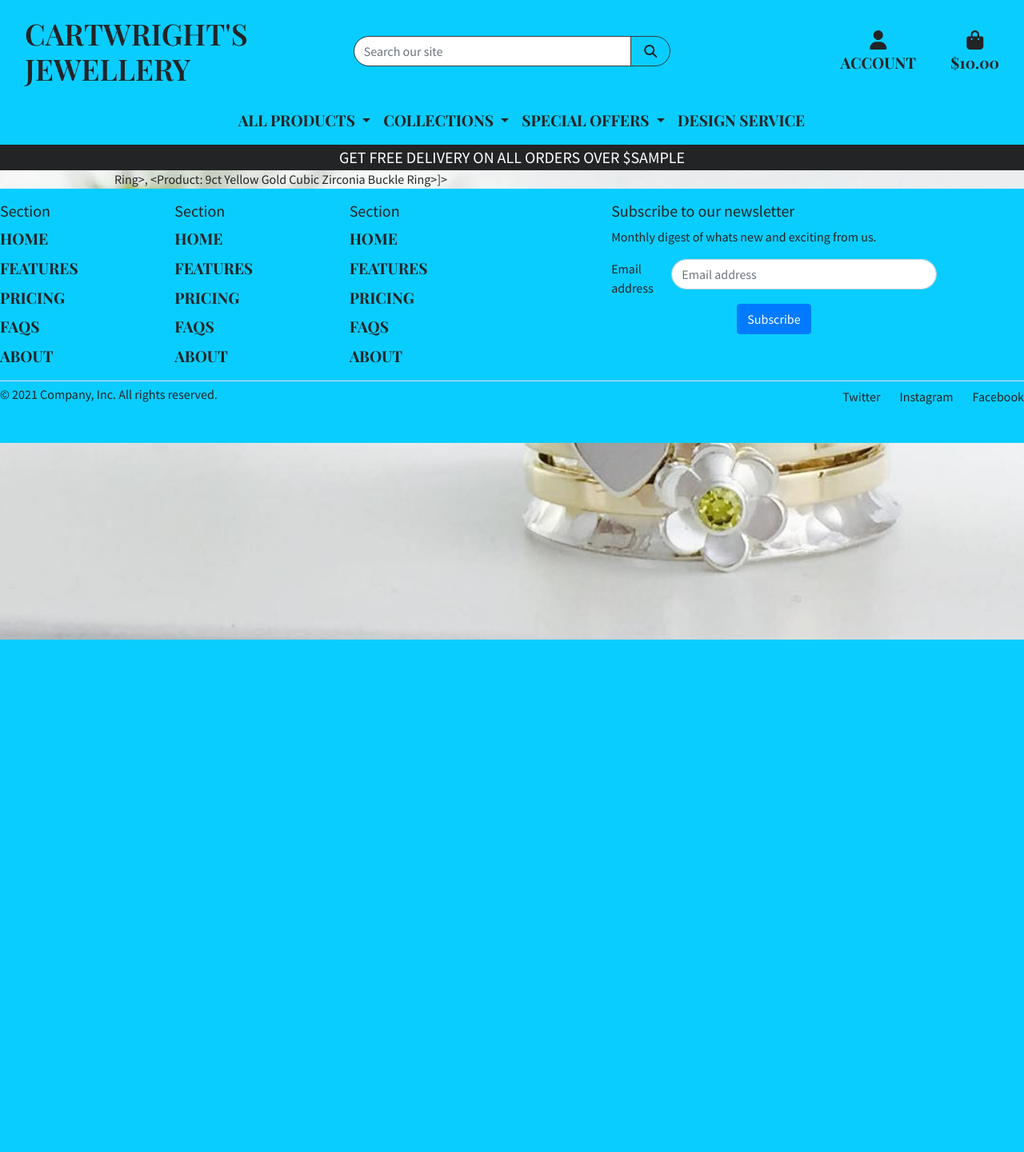
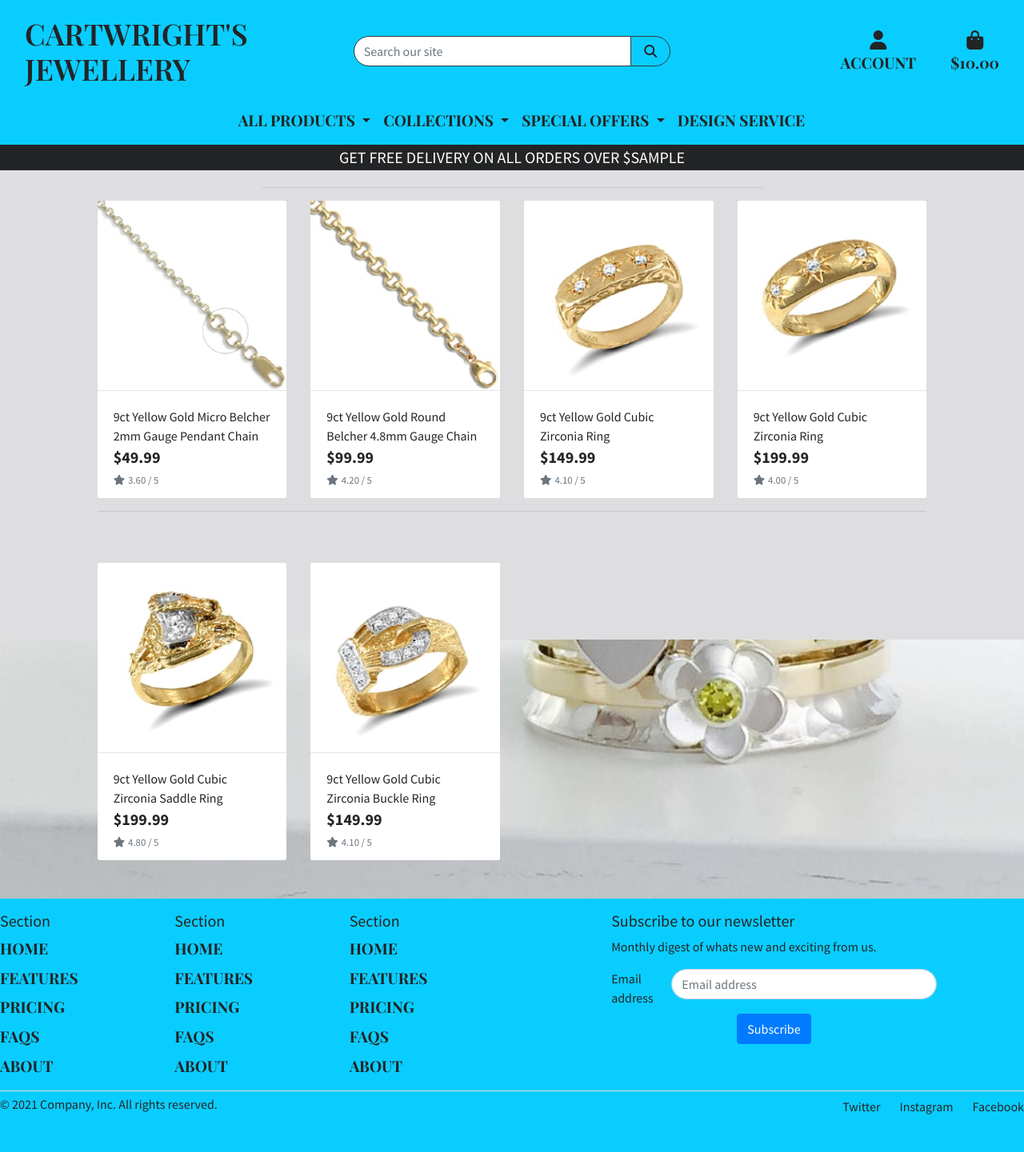
Before and after one commit to andywales83/Cartwrights-Jewellery-Goldsmiths, a Django app: template products/templates/products/products.html in a window 1280 px wide. Shown: the whole page at 80% size. Before the commit the page ends 800 px from the top, so only its background shows below. Run offline with Django 3.2, Linux system fonts and the light colour scheme; data comes from the database, SQL or seed files in the repository; both versions use the stored data as it was after the commit; tables that the repository leaves empty hold one stand-in row (values such as "Sample post"); the template is opened without the code that fills it: values that come from a table or form of the project are taken from there, most other values are stand-ins (such as "Sample title", 1, 10 or a date in 2020); some libraries are stand-ins or nearby versions.

Commit message:
Started product template / Add additiona product images and amend fixtures

```diff
--- a/products/templates/products/products.html
+++ b/products/templates/products/products.html
@@ -10,12 +10,71 @@
 {% endblock %}
 
 {% block content %}
-<div class="container">
+    <div class="overlay"></div>
+    <div class="container-fluid">
+        <div class="row">
+            <div class="col text-center mt-3">
+                <h2 class="logo-font">Products</h2>
+                <hr class="w-50 mb-1">
+            </div>
+        </div>
+        <div class="row">
+            <div class="product-container col-10 offset-1">
+                <div class="row mt-1 mb-2"></div>
+                <div class="row mb-5">
+                    {% for product in products %}
+                        <div class="col-sm-6 col-md-6 col-lg-4 col-xl-3">
+                            <div class="card h-100 border-0">
+                                {% if product.image %}
+                                <a href="">
+                                    <img class="card-img-top img-fluid" src="{{ product.image.url }}" alt="{{ product.name }}">
+                                </a>
+                                {% else %}
+                                <a href="">
+                                    <img class="card-img-top img-fluid" src="{{ MEDIA_URL }}noimage.png" alt="{{ product.name }}">
+                                </a>
+                                {% endif %}
+                                <hr class="w-100 m-auto mb-2 center">
+                                <div class="card-body pb-0">
+                                    <p class="mb-0">{{ product.name }}</p>
+                                </div>
+                                <div class="card-footer bg-white pt-0 border-0 text-left">
                                     <div class="row">
                                         <div class="col">
-            {{ products }}
+                                            <p class="lead mb-0 text-left font-weight-bold">${{ product.price }}</p>
+                                            {% if product.rating %}
+                                                <small class="text-muted"><i class="fas fa-star mr-1"></i>{{ product.rating }} / 5</small>
+                                            {% else %}
+                                                <small class="text-muted">No Rating</small>
+                                            {% endif %}
                                         </div>
                                     </div>
                                 </div>
-
+                            </div>
+                        </div>
+                        {% if forloop.counter|divisibleby:1 %}
+                            <div class="col-12 d-sm-none mb-5">
+                                <hr>
+                            </div>
+                        {% endif %}
+                        {% if forloop.counter|divisibleby:2 %}
+                            <div class="col-12 d-none d-sm-block d-md-block d-lg-none mb-5">
+                                <hr>
+                            </div>
+                        {% endif %}
+                        {% if forloop.counter|divisibleby:3 %}
+                            <div class="col-12 d-none d-lg-block d-xl-none mb-5">
+                                <hr>
+                            </div>
+                        {% endif %}
+                        {% if forloop.counter|divisibleby:4 %}
+                            <div class="col-12 d-none d-xl-block mb-5">
+                                <hr>
+                            </div>
+                        {% endif %}
+                    {% endfor %}
+                </div>
+            </div>
+        </div>
+    </div>
 {% endblock %}
--- a/static/css/base.css
+++ b/static/css/base.css
@@ -132,6 +132,7 @@ a:visited {
 
 #about-section {
     background-color: white;
+    padding-bottom: 50px;
 }
 
 .about-header {
@@ -140,6 +141,33 @@ a:visited {
 
 .about-title {
     font-size: 3rem;
+}
+
+/* .home-img {
+    height: 600px !important;
+    width: 600px !important;
+} */
+
+/* ------------------------------ Products Page Styling */
+
+.overlay {
+    height: 100%;
+    width: 100%;
+    top: 0;
+    left: 0;
+    position: fixed;
+    background: var(--gainsboro);
+    z-index: -1;
+}
+
+/* .shadow {
+    box-shadow: 0 .25rem .25rem var(--vivid-sky-blue) !important;
+} */
+
+
+/* ------------------------------ Footer Styling */
+footer {
+    background-color: var(--vivid-sky-blue) !important;
 }
 
 /* -------------------------------- Media Queries */
@@ -165,8 +193,3 @@ a:visited {
         padding-top: 164px;
     }
 }
-
-/* ------------------------------ Footer Styling */
-footer {
-    background-color: var(--vivid-sky-blue) !important;
-}
```
Also changed, not shown: home/templates/home/index.html (+3 -4 lines), products/fixtures/products.json (+41 -2 lines), media/cjg2022001r.jpeg (added), media/cjg2022003r.jpeg (added), media/cjg2022004r.jpeg (added), media/noimage.png (added), static/images/goldsmith2.jpg (added). Lines whose indentation alone changed are shown as unchanged.
